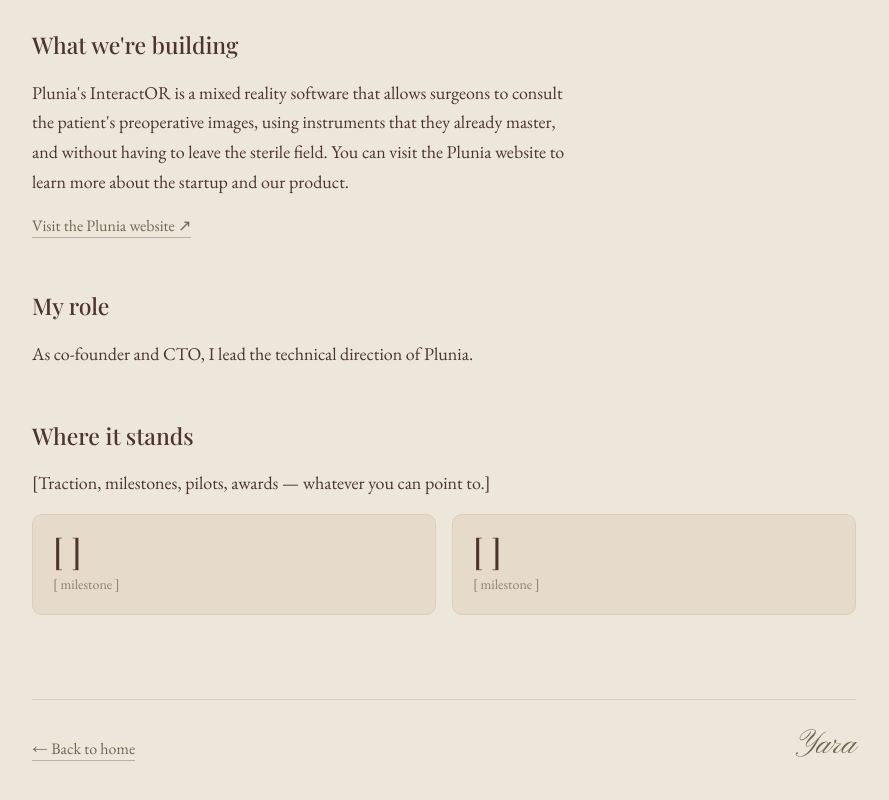
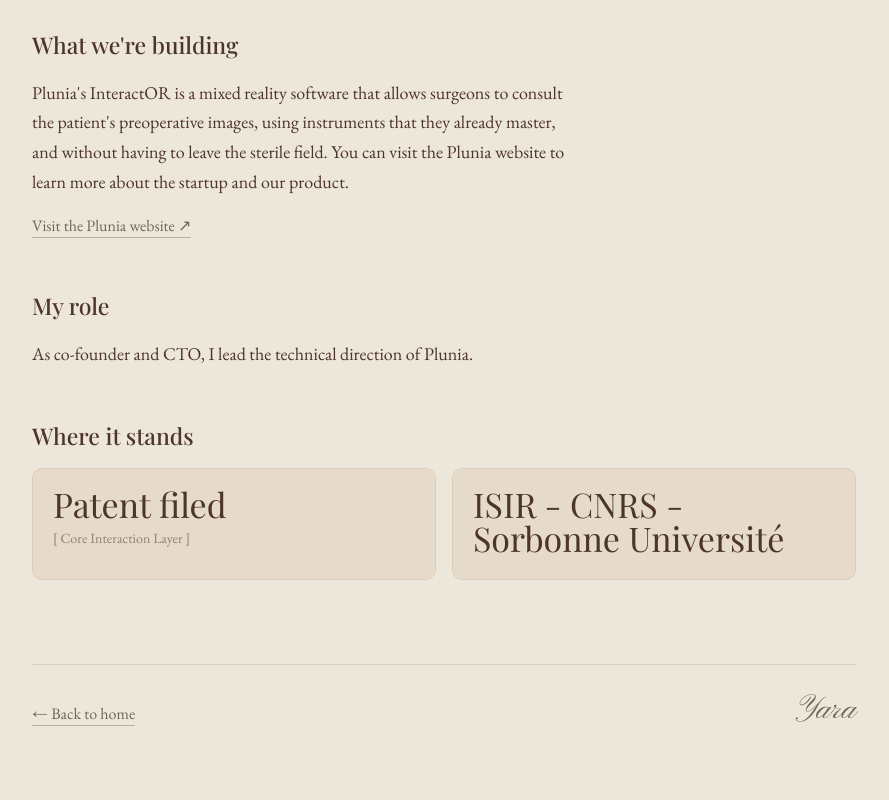
Before and after one commit to YaraIbrahimAnwar/portfolio, a Next.js app: page /plunia in a window 1280 px wide. Shown: the part 1022-1822 px from the top of the page, without its empty margins (196-1085 px from the left). Built offline with nearby package versions, Linux system fonts and the light colour scheme; a web font is replaced by a local one.

Commit message:
refined details

```diff
--- a/app/plunia/page.jsx
+++ b/app/plunia/page.jsx
@@ -42,11 +42,10 @@
           </p>
 
           <h2 className="h2">Where it stands</h2>
-          <p>[Traction, milestones, pilots, awards — whatever you can point to.]</p>
 
           <div className="stats">
-            <div className="stat"><div className="stat-num">[ ]</div><div className="stat-label">[ milestone ]</div></div>
-            <div className="stat"><div className="stat-num">[ ]</div><div className="stat-label">[ milestone ]</div></div>
+            <div className="stat"><div className="stat-num">Patent filed</div><div className="stat-label">[ Core Interaction Layer ]</div></div>
+            <div className="stat"><div className="stat-num">ISIR - CNRS - Sorbonne Université </div><div className="stat-label"></div></div>
           </div>
         </div>
 
```
